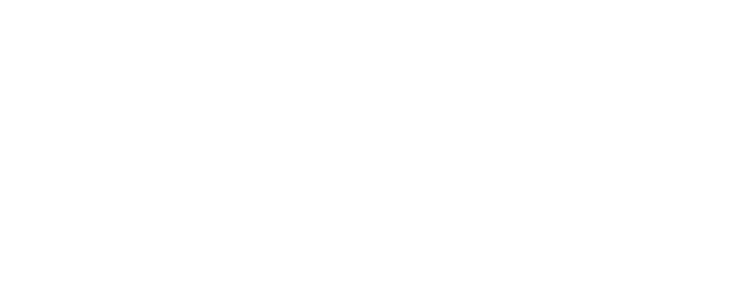
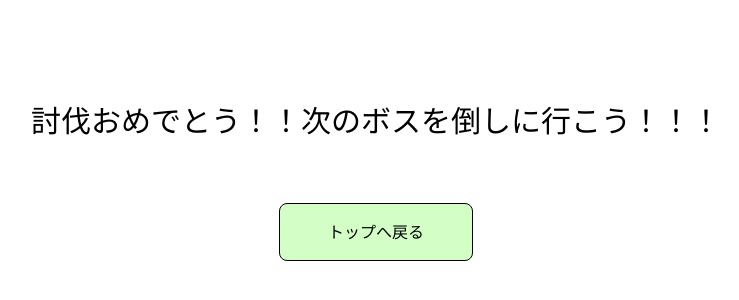
Before and after one commit to takasora1217/yuusha-todo, a React (Vite) app: page /congrat in a window 1280 px wide. Before the commit this address had no page. Shown: the part 68-368 px from the top of the page, without its empty margins (264-1003 px from the left). Built offline with nearby package versions, Linux system fonts and the light colour scheme.

Commit message:
feat:Congratページの作成

```diff
--- a/src/App.jsx
+++ b/src/App.jsx
@@ -1,13 +1,14 @@
 import { Routes, Route } from "react-router-dom";
 import Top from "./pages/Top";
 import CompletedTasks from "./pages/CompletedTasks";
+import Congrat from "./pages/Congrat";
 
 function App() {
-
   return (
     <Routes>
       <Route path="/" element={<Top />} />
       <Route path="/completedtasks" element={<CompletedTasks />} />
+      <Route path="/congrat" element={<Congrat />} />
     </Routes>
   );
 }
--- /dev/null
+++ b/src/pages/Congrat.jsx
@@ -0,0 +1,20 @@
+import { Link } from "react-router-dom";
+
+const Congrat = () => {
+  return (
+    <>
+      <div className="flex flex-col justify-center h-[500px] items-center">
+        <h1 className="text-3xl">
+          討伐おめでとう！！次のボスを倒しに行こう！！！
+        </h1>
+        <Link to="/">
+          <button className="bg-[#D3FFC7] mt-16 py-4 px-12 rounded-lg border-[1px] border-black hover:bg-[#A4E791]">
+            トップへ戻る
+          </button>
+        </Link>
+      </div>
+    </>
+  );
+};
+
+export default Congrat;
```
